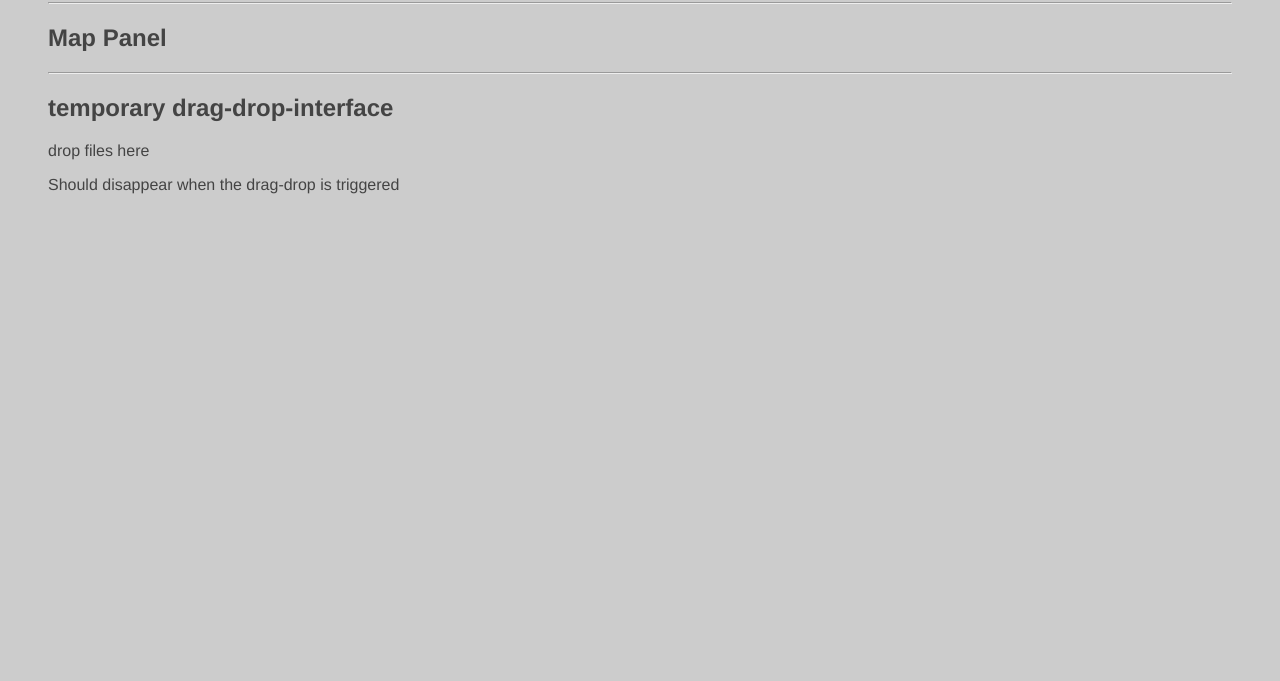
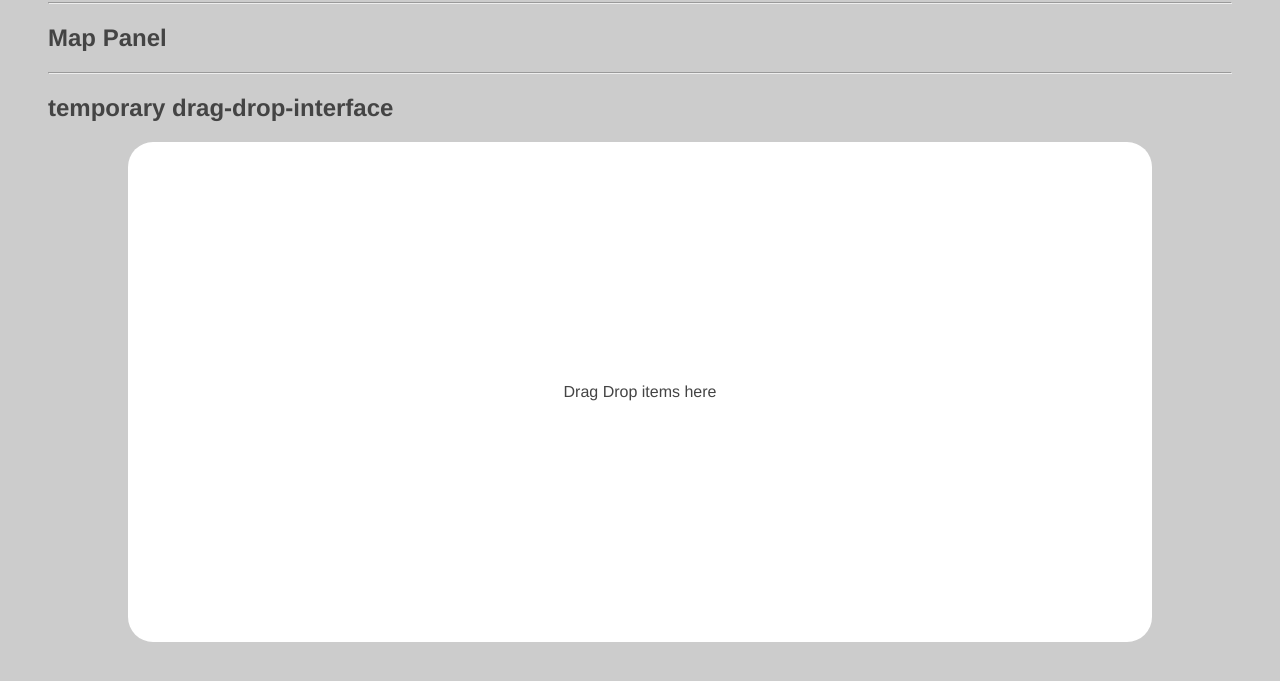
Before and after one commit to sparkgeo/geohack-drag-drop-map, a website built with Parcel: page src/index.html in a window 1280 px wide. Shown: the part 151-832 px from the top of the page. Before the commit the page ends 800 px from the top, so only its background shows below. Built offline with nearby package versions, Linux system fonts and the light colour scheme.

Commit message:
💄  Improve styling of container

```diff
--- a/src/index.html
+++ b/src/index.html
@@ -30,7 +30,7 @@
 
   <div id="map">
 
-    <p>Should disappear when the drag-drop is triggered</p>
+    <p>Drag Drop items here</p>
 
   </div>
 
--- a/src/style.css
+++ b/src/style.css
@@ -39,3 +39,25 @@ h1 {
   border-left-color: var(--sparkgeo-brand-color);
 
 }
+
+
+.drag-drop-container,
+#map {
+  width: 80vw;
+  height: 500px;
+  border-radius: 25px;
+  background: white;
+  margin: 20px auto;
+  display: flex;
+  justify-content: center;
+  align-items: center;
+}
+
+.drag-drop-container {
+
+  display: none;
+  background: salmon;
+
+  justify-content: center;
+  align-items: center;
+}
```
Also changed, not shown: .eslintrc.js.
